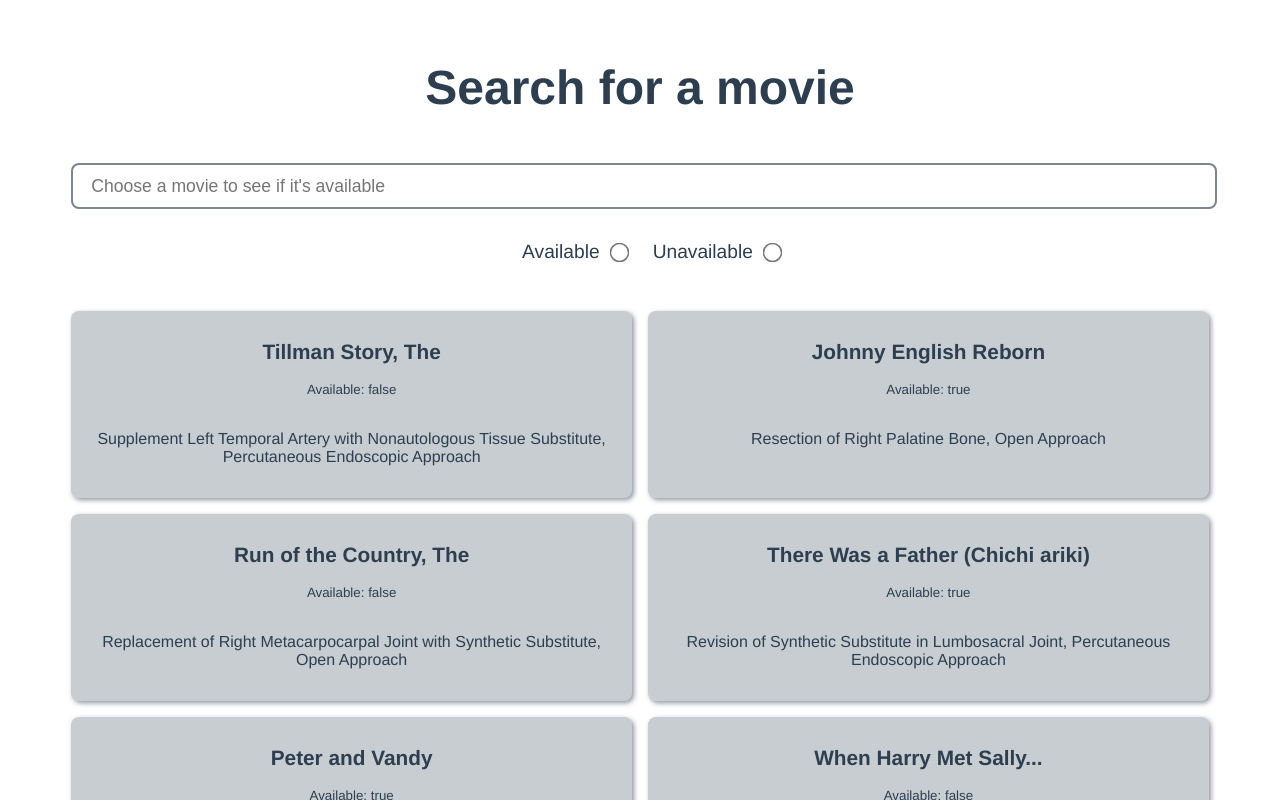
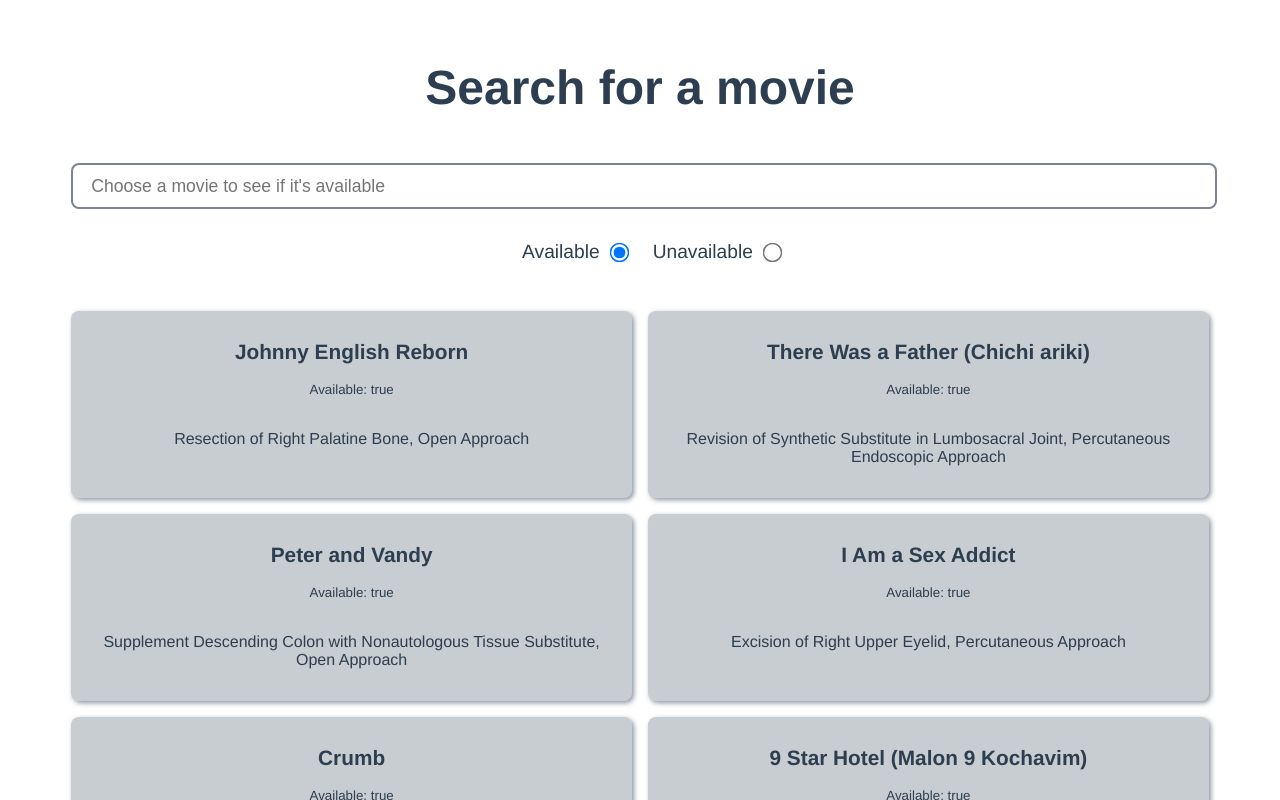
Before and after one commit to PauGarciaMartinez/m10.5-vuex-searcher, a Vue app in the folder m10.5-vuex-search/: page / in a window 1280 px wide. Shown: the top 800 px of the page. Built offline with nearby package versions, Linux system fonts and the light colour scheme.

Commit message:
Add some search functionality

```diff
--- a/m10.5-vuex-search/src/components/Movies.vue
+++ b/m10.5-vuex-search/src/components/Movies.vue
@@ -1,7 +1,7 @@
 <!-- TEMPLATE -->
 <template>
 
-  <div class="movie-container" v-for="movie in filterMovies" :key="movie">
+  <div class="movie-container" v-for="movie in filterAvailableMovies" :key="movie">
     <p class="movie-title">{{ movie.title }}</p>
     <small>Available: {{ movie.available }}</small>
     <p class="movie-description">{{ movie.description }}</p>
--- a/m10.5-vuex-search/src/components/Searcher.vue
+++ b/m10.5-vuex-search/src/components/Searcher.vue
@@ -17,18 +17,28 @@
         type="radio"
         id="available"
         name="available"
-        class="radio-btn">
+        class="radio-btn"
+        :checked="check1"
+        @click="toggleCheck1">
     <label for="unavailable">{{ unavailable }}</label>
       <input
         type="radio"
         id="unavailable"
         name="unavailable"
-        class="radio-btn">
+        class="radio-btn"
+        :checked="check2"
+        @click="toggleCheck2">
   </div>
 
   <div class="movies-wrapper">
-    <Movies :inputSearch="input" />
+    <Movies
+      :inputSearch="input"
+      :check="check1" />
   </div>
+
+  <!-- <div class="no-movies-container">
+    <p>{{ msg }}</p>
+  </div> -->
 
 </template>
 
--- a/m10.5-vuex-search/src/scripts/movies.js
+++ b/m10.5-vuex-search/src/scripts/movies.js
@@ -1,6 +1,6 @@
 export default {
   name: "Movies",
-  props: ["inputSearch"],
+  props: ["inputSearch", "check"],
   data() {
     return {
 
@@ -16,6 +16,9 @@
     },
     filterMovies() {
       return this.$store.getters.filterMovies(this.inputSearch)
+    },
+    filterAvailableMovies() {
+      return this.$store.getters.filterAvailableMovies(true, this.check)
     }
   }
 }
--- a/m10.5-vuex-search/src/scripts/searcher.js
+++ b/m10.5-vuex-search/src/scripts/searcher.js
@@ -8,11 +8,21 @@
       placeholder: "Choose a movie to see if it's available",
       available: "Available",
       unavailable: "Unavailable",
-      input: ""
+      input: "",
+      check1: true,
+      check2: false,
+      msg: "No movies available"
     }
   },
   methods: {
-
+    toggleCheck1() {
+      this.check1 = !this.check1
+      this.check2 ? this.check2 = !this.check2 : this.check2
+    },
+    toggleCheck2() {
+      this.check2 = !this.check2
+      this.check1 ? this.check1 = !this.check1 : this.check1
+    }
   },
   computed: {
 
--- a/m10.5-vuex-search/src/store/index.js
+++ b/m10.5-vuex-search/src/store/index.js
@@ -8,9 +8,17 @@
   getters: {
     filterMovies: (state) => (input) => {
       return state.movies.filter(movie => movie.title.toLowerCase().includes(input.toLowerCase()))
+    },
+    filterAvailableMovies: (state) => (available, check) => {
+      if (check) {
+        return state.movies.filter(movie => movie.available === available)
+      } else if (!check) {
+        return state.movies.filter(movie => movie.available !== available)
+      }
     }
   },
   mutations: {
+
   },
   actions: {
   },
--- a/m10.5-vuex-search/src/styles/css/searcher.css
+++ b/m10.5-vuex-search/src/styles/css/searcher.css
@@ -58,5 +58,15 @@
   margin: 2rem auto;
   padding: 1rem;
   border-radius: 0.5rem;
+}
 
+.no-movies-container {
+  border: 2px solid rgb(190, 51, 51);
+  border-radius: 0.5rem;
+  width: 90%;
+  margin: 2rem auto;
+  padding: 1rem 0;
+  font-size: 1.2rem;
+  font-weight: 600;
+  background-color: rgba(200, 57, 57, 0.164);
 }
```
